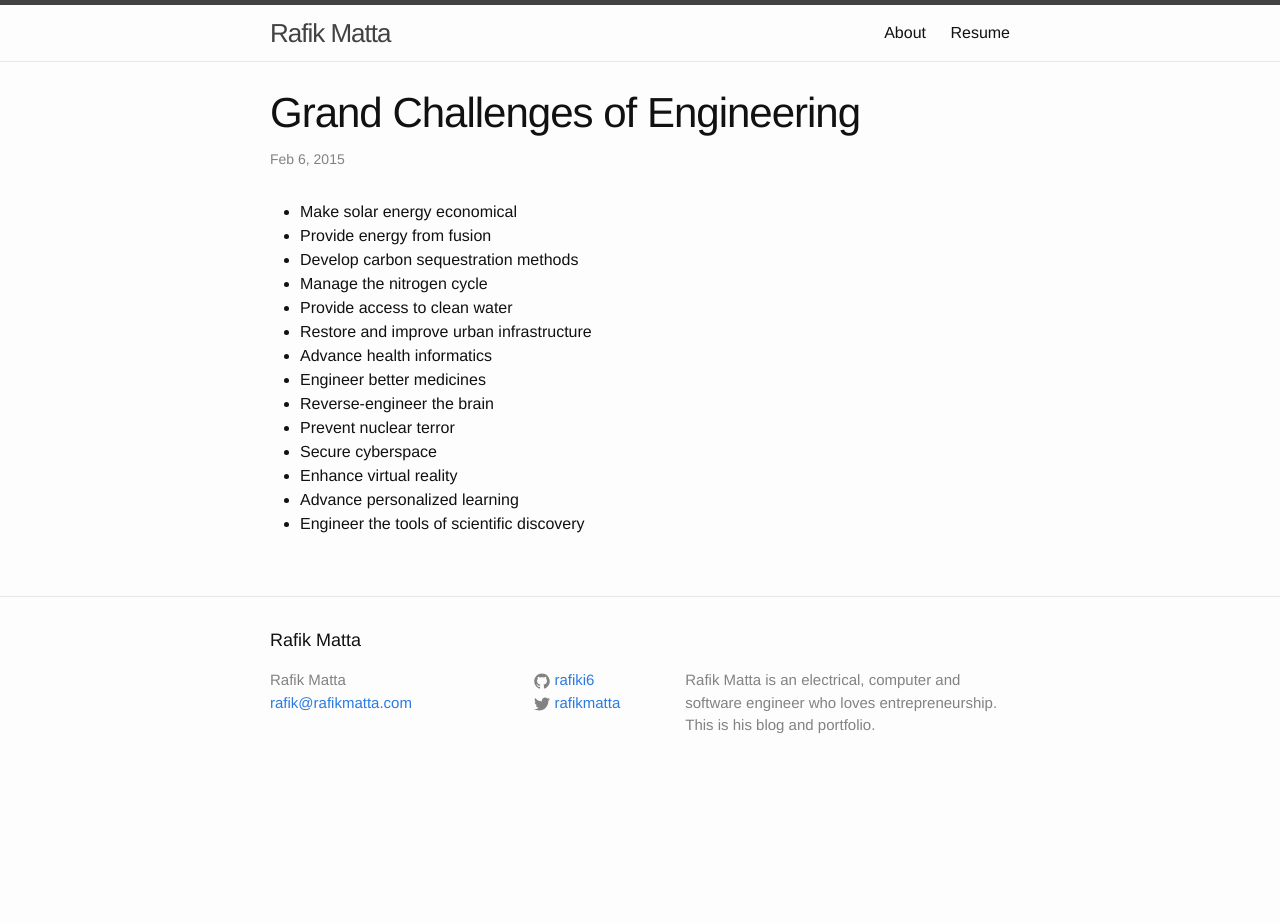
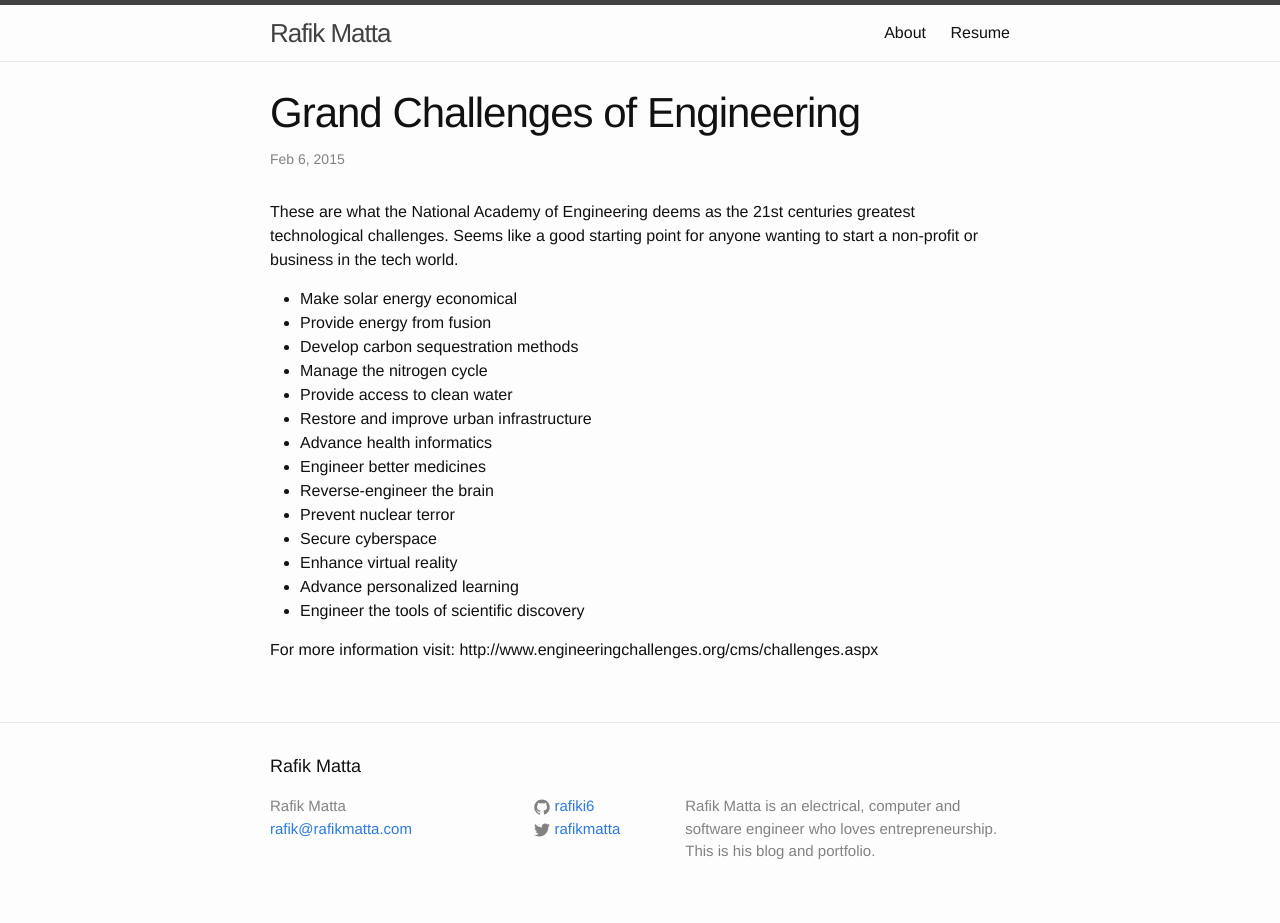
Before and after one commit to rafikmatta/rafikmatta.github.io, a Jekyll site: the page built from _posts/2015-02-16-grand-challenges.markdown, in a window 1280 px wide. Built offline with Jekyll 4.4.1, drawn with Linux system fonts in a browser that asks for light colours; before the commit the page ends 900 px from its top, so only the background shows below that.

Commit message:
Update 2015-02-16-grand-challenges.markdown

```diff
--- a/_posts/2015-02-16-grand-challenges.markdown
+++ b/_posts/2015-02-16-grand-challenges.markdown
@@ -4,6 +4,7 @@ title:  "Grand Challenges of Engineering"
 date:   2015-02-06 10:32:03
 categories: info
 ---
+These are what the National Academy of Engineering deems as the 21st centuries greatest technological challenges. Seems like a good starting point for anyone wanting to start a non-profit or business in the tech world.
 
 * Make solar energy economical
 * Provide energy from fusion
@@ -19,3 +20,5 @@ categories: info
 * Enhance virtual reality
 * Advance personalized learning
 * Engineer the tools of scientific discovery
+
+For more information visit: http://www.engineeringchallenges.org/cms/challenges.aspx
```
